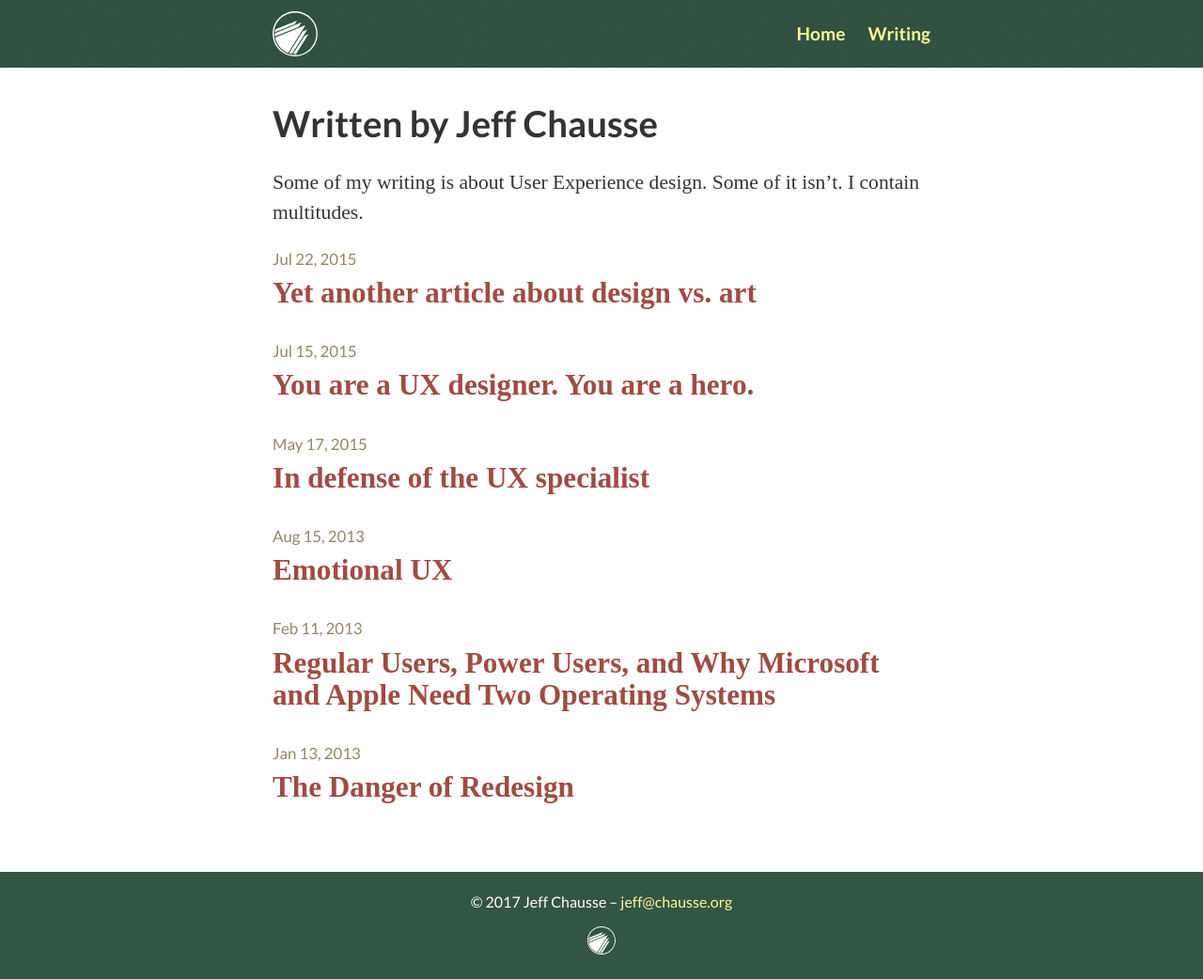
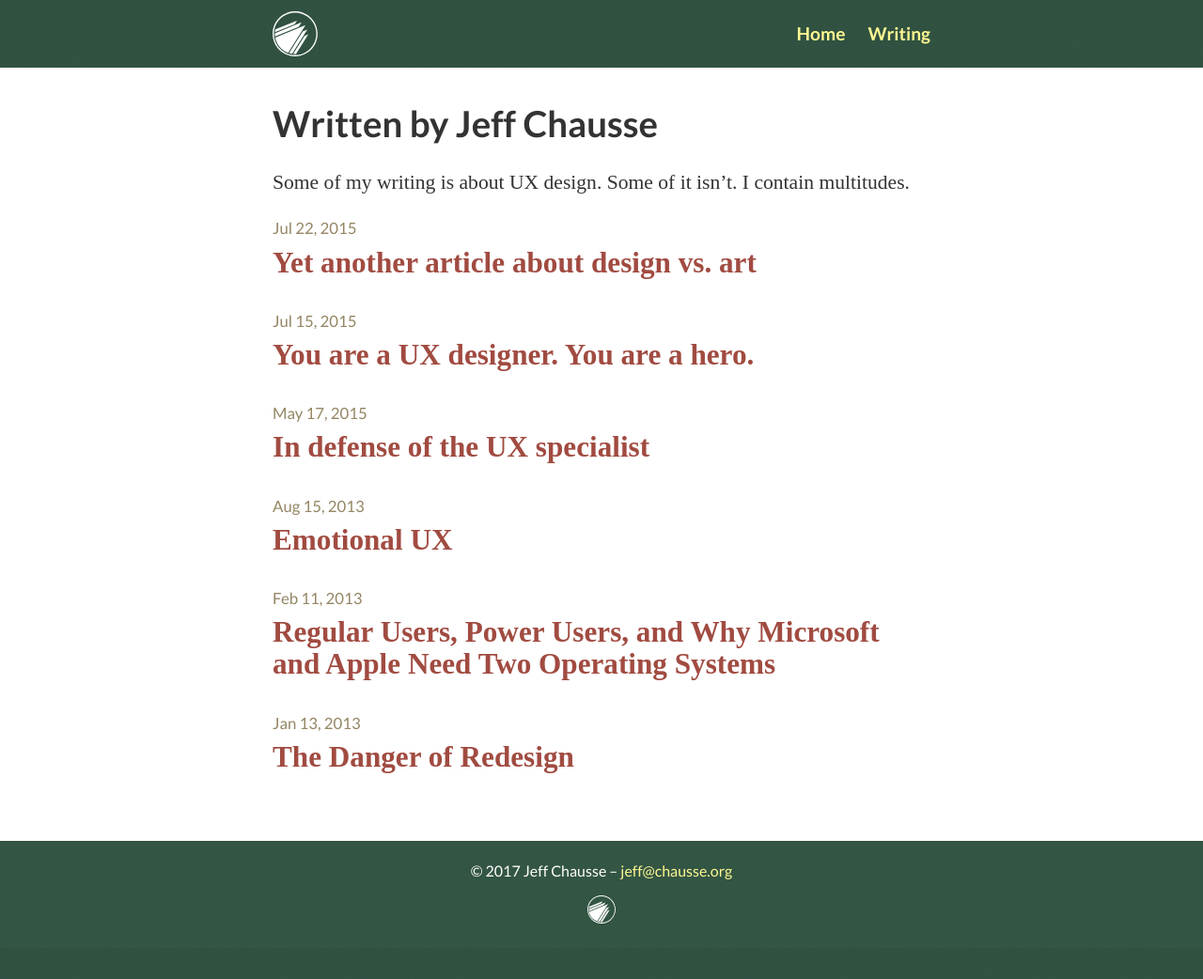
Before and after one commit to jchausse/fp-jekyll, a Jekyll site: the page built from posts.md, in a window 1280 px wide. Shown: the whole page at 94% size. Built offline with Jekyll 4.4.1, drawn with Linux system fonts in a browser that asks for light colours; some web fonts are replaced; after the commit the page ends 1009 px from its top, so only the background shows below that.

Commit message:
Updated Posts

```diff
--- a/posts.md
+++ b/posts.md
@@ -4,7 +4,7 @@ permalink: "/writing/"
 layout: page
 ---
 
-<p>Some of my writing is about User Experience design. Some of it isn&rsquo;t. I contain multitudes.
+<p>Some of my writing is about UX design. Some of it isn&rsquo;t. I contain multitudes.
 
 <ul class="post-list">
   {% for post in site.posts %}
```
